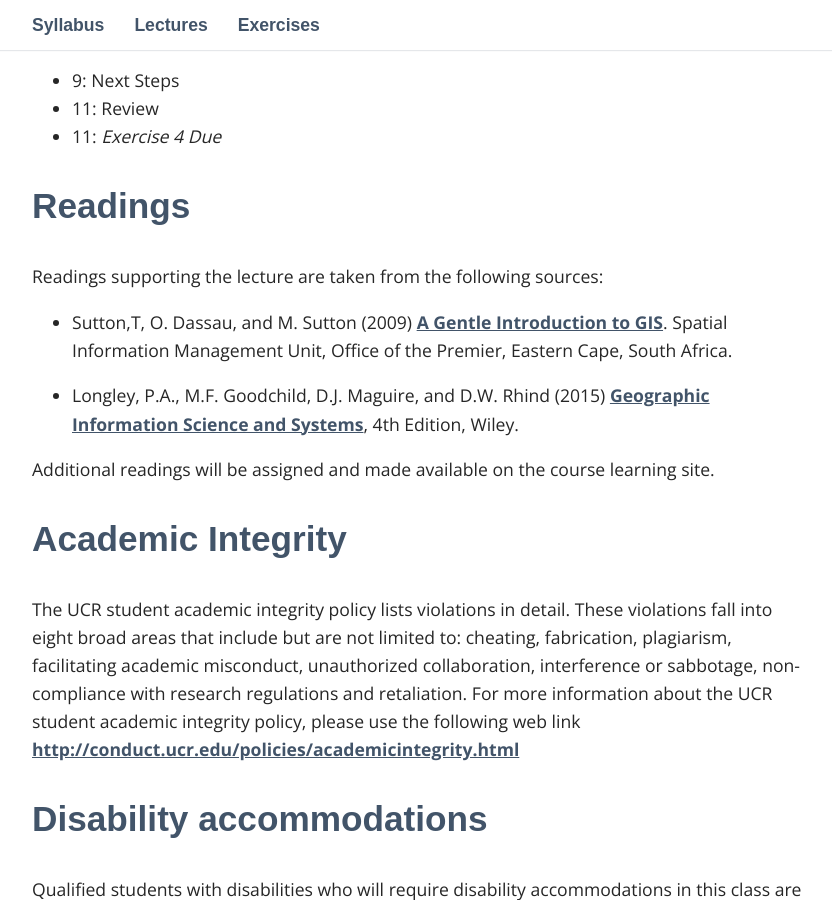
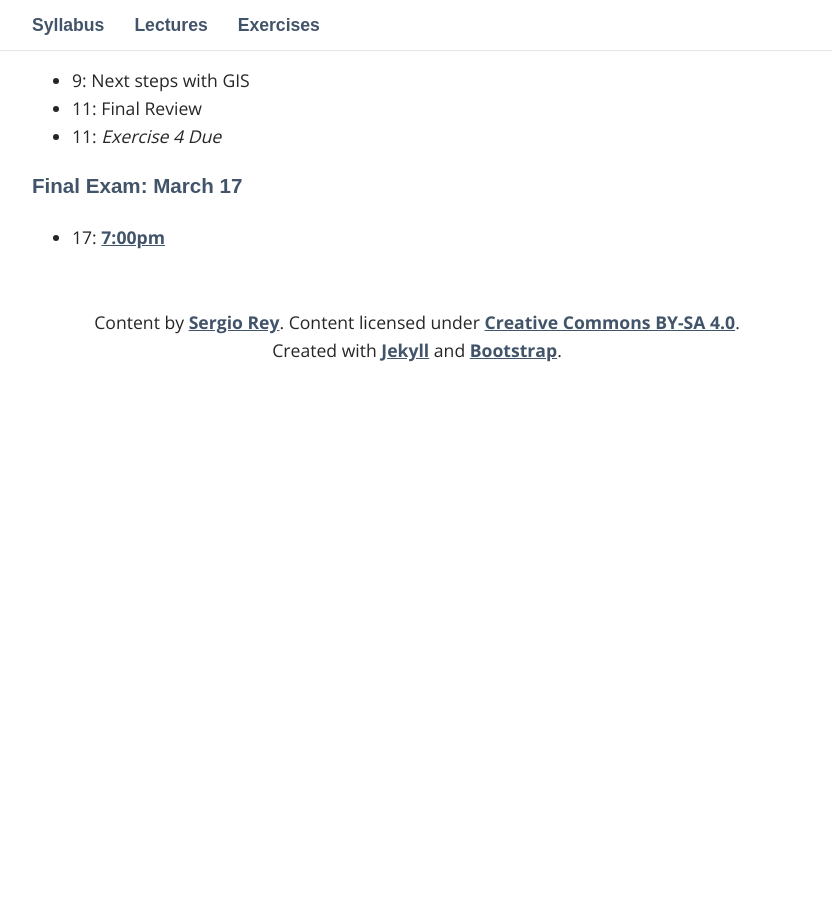
Before and after one commit to sjsrey/gis4pp20, a Jekyll site: the page built from _pages/03_syllabus.md, in a window 1280 px wide and 900 px high, scrolled down 3766 px. Shown: the whole window, without its empty margins (223-1055 px from the left). Built offline with Jekyll 4.4.1, drawn with Linux system fonts in a browser that asks for light colours; some web fonts are replaced; after the commit the page ends 4171 px from its top, so only the background shows below that; some of the changed text lies outside the part shown.

Commit message:
update syllabus

```diff
--- a/_pages/03_syllabus.md
+++ b/_pages/03_syllabus.md
@@ -105,89 +105,36 @@
 ### Week 4: January 27, 29
 
 - 27: Coordinate Reference Systems
-- 29: Map Production
-- 29: *Exercise 2 Due*
+- 29: QGIS Studio
 
 ### Week 5: February 3, 5
 - 3: Review
+- 3: *Exercise 2 Due*
 - 5: **Midterm Exam**
 
 ### Week 6: February 10, 12
-- 10: Buffering, Clipping, Intersections
-- 12: Spatial Joins, Dissolve, Merge
+- 10: Mapping in QGIS
+- 12: Creating Vector Data
 - 12: *Exercise 3 Out*
 
 ### Week 7: February 17, 19
-- 17: Tesselations, Interpolation
-- 19: Georeferencing
+- 17: Vector Analysis
+- 19: Network Analysis
 
 ### Week 8: February 24, 26
-- 24: GIS in the Cloud
-- 26: Exploratory Spatial Data Analysis
+- 24: Raster Analysis
+- 26: Conversions
 - 26: *Exercise 3 Due*
 - 26: *Exercise 4 Out*
 
 ### Week 9: March 2, 4
-- 2: GISS in the Service of Humanity
-- 4: Ethics in GIS, Privacy, Surveillance
+- 2: Extending QGIS
+- 4: PySAL and QGIS
 
 ### Week 10: March 9, 11
-- 9: Next Steps
-- 11: Review
+- 9: Next steps with GIS
+- 11: Final Review
 - 11: *Exercise 4 Due*
 
-
-
-
-## Readings {#sec:org861d953}
-
-
-
-Readings supporting the lecture are taken from the following sources:
-
-- Sutton,T, O. Dassau, and M. Sutton (2009) [A Gentle Introduction to GIS](https://docs.qgis.org/3.4/en/docs/gentle_gis_introduction/preamble.html). Spatial Information Management Unit, Office of the Premier, Eastern Cape, South Africa.
-
-- Longley, P.A., M.F. Goodchild, D.J. Maguire, and D.W. Rhind (2015) [Geographic Information Science and Systems](https://www.wiley.com/en-us/Geographic+Information+Science+and+Systems%2C+4th+Edition-p-9781119031307),  4th Edition, Wiley.
-
-Additional readings will be assigned and made available on the course
-learning site.
-
-## Academic Integrity {#sec:orgde332a6}
-
-The UCR student academic integrity policy lists violations in detail.
-These violations fall into eight broad areas that include but are not
-limited to: cheating, fabrication, plagiarism, facilitating academic
-misconduct, unauthorized collaboration, interference or sabbotage,
-non-compliance with research regulations and retaliation. For more
-information about the UCR student academic integrity policy, please use
-the following web link
-<http://conduct.ucr.edu/policies/academicintegrity.html>
-
-## Disability accommodations
-
-Qualified students with disabilities who will require disability
-accommodations in this class are encouraged to make their requests to me
-at the beginning of the quarter either during office hours or by
-appointment.
-
-
-**Note**: Prior to receiving disability accommodations,
-verification of eligibility from the [Student Disability Resource
-Center](http://sdrc.ucr.edu/) is required. Disability information is
-confidential.
-
-## Code of Conduct
-
-As course instructor, I am dedicated to providing a harassment-free
-learning experience for all students, regardless of gender, sexual
-orientation, disability, physical appearance, body size, race, religion,
-or choice of operating system. All course participants are expected to
-show respect and courtesy to other students throughout the semester. As
-a learning community we do not tolerate harassment of participants in
-any form.
-
-- All communication should be appropriate for a professional audience including people of many different backgrounds. Sexual language and imagery are not appropriate in this course.
-- Be kind to others. Do not insult or put down other students. Behave professionally. Remember that harassment and sexist, racist, or exclusionary jokes are not appropriate for PBPL273.
-- Students violating these rules may be asked to leave the course, and their violations will be reported to the UCR administration.
-
-This code of conduct is an adaptation of the [SciPy 2018 Code of Conduct](https://scipy2018.scipy.org/ehome/299527/648147/index9a04.html).
+### Final Exam: March 17
+- 17: [7:00pm](https://registrar.ucr.edu/registering/plan-for-final-exams#monday_wednesday)
```
Also changed, not shown: exercises/index.md (+1 -1 lines), lectures/index.md (+3 -0 lines).
